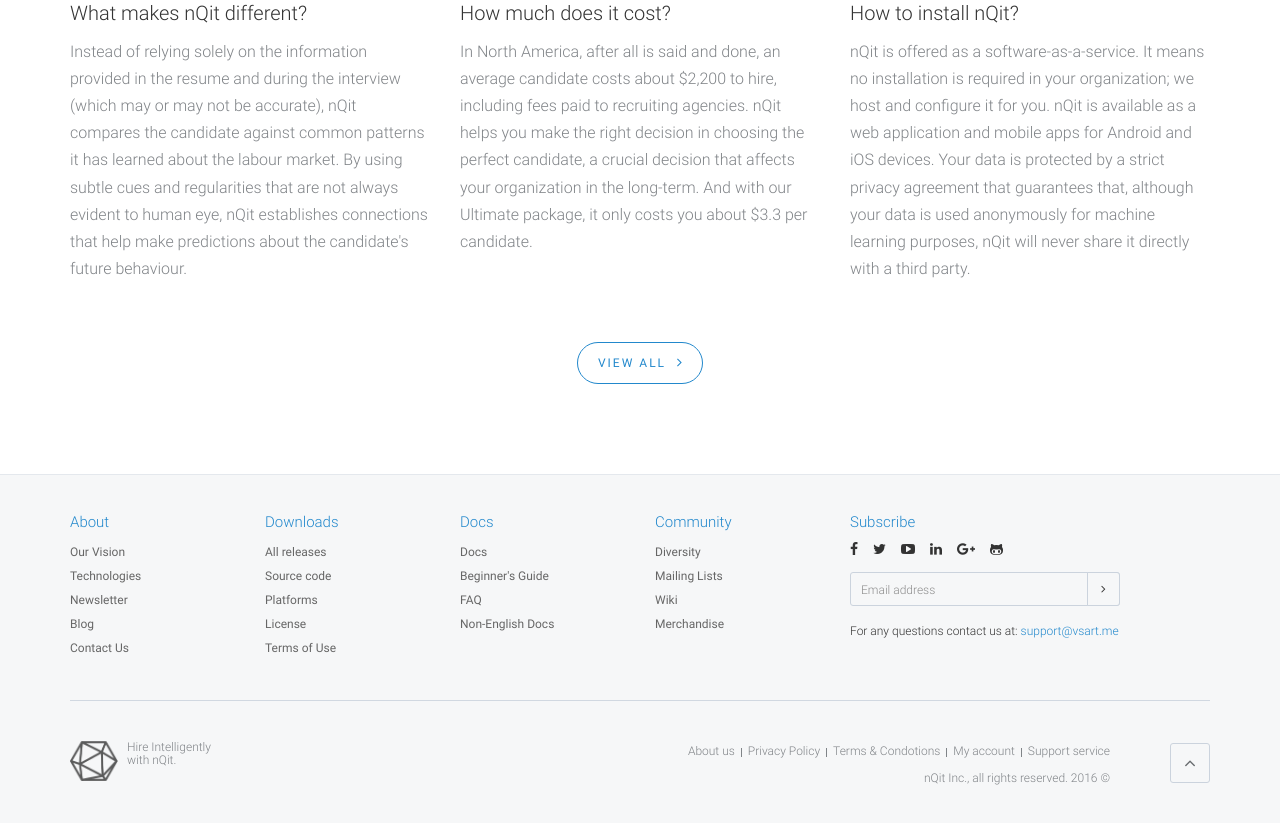
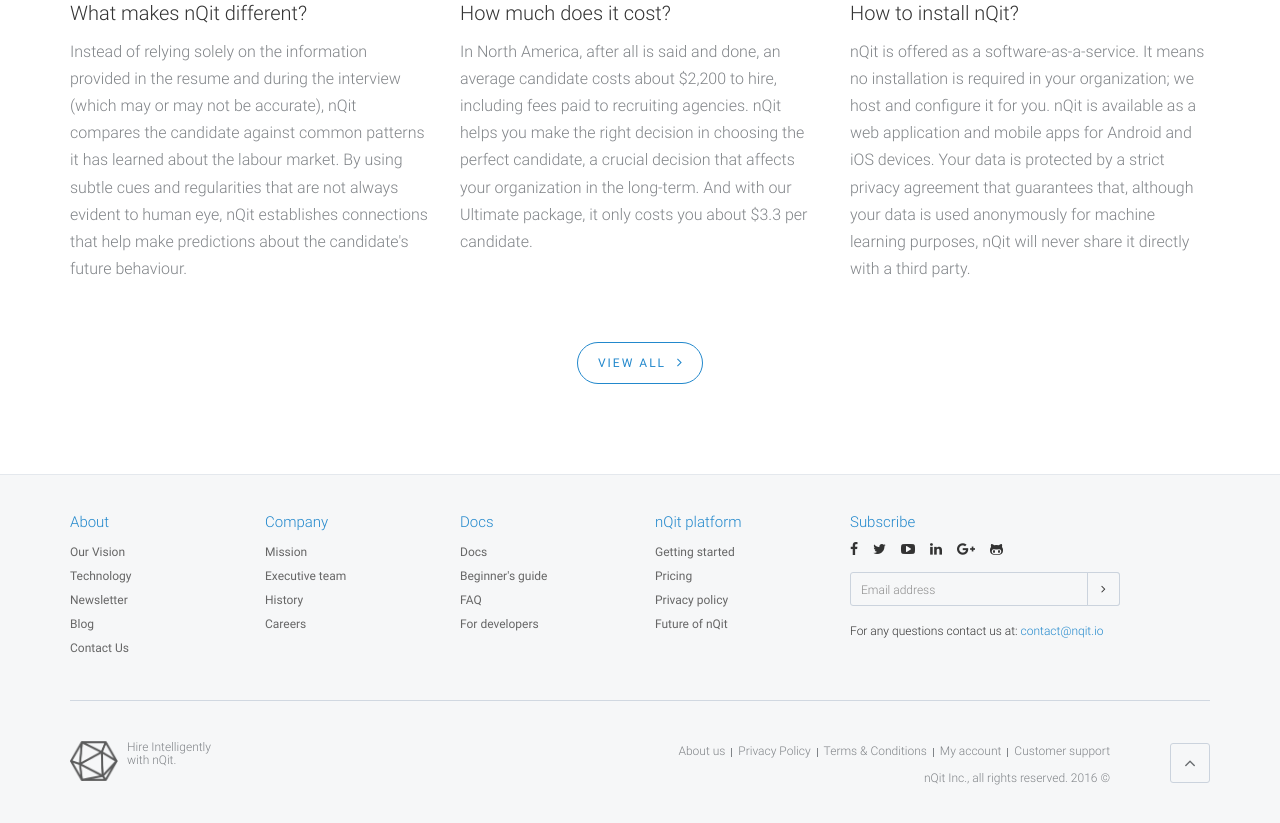
Before and after one commit to catchsparrow-fab/nqit, a plain HTML site: page company_website/template/index.html in a window 1280 px wide. Shown: the part 3981-4804 px from the top of the page. Drawn offline with Linux system fonts and the light colour scheme.

Commit message:
More home page changes

```diff
--- a/company_website/template/index.html
+++ b/company_website/template/index.html
@@ -413,7 +413,7 @@
                                                 <a href="#">Our Vision</a>
                                             </li>
                                             <li>
-                                                <a href="#">Technologies</a>
+                                                <a href="#">Technology</a>
                                             </li>
                                             <li>
                                                 <a href="#">Newsletter</a>
@@ -429,22 +429,19 @@
                                 </div>
                                 <div class="col-md-2 col-sm-2 col-xs-4">
                                     <div class="footer-extended-menu">
-                                        <h5 class="footer-extended-menu-title">Downloads</h5>
+                                        <h5 class="footer-extended-menu-title">Company</h5>
                                         <ul class="footer-extended-menu-list">
                                             <li>
-                                                <a href="#">All releases</a>
+                                                <a href="#">Mission</a>
                                             </li>
                                             <li>
-                                                <a href="#">Source code</a>
+                                                <a href="#">Executive team</a>
                                             </li>
                                             <li>
-                                                <a href="#">Platforms</a>
+                                                <a href="#">History</a>
                                             </li>
                                             <li>
-                                                <a href="#">License</a>
-                                            </li>
-                                            <li>
-                                                <a href="#">Terms of Use</a>
+                                                <a href="#">Careers</a>
                                             </li>
                                         </ul>
                                     </div>
@@ -457,13 +454,13 @@
                                                 <a href="#">Docs</a>
                                             </li>
                                             <li>
-                                                <a href="#">Beginner's Guide</a>
+                                                <a href="#">Beginner's guide</a>
                                             </li>
                                             <li>
                                                 <a href="#">FAQ</a>
                                             </li>
                                             <li>
-                                                <a href="#">Non-English Docs</a>
+                                                <a href="#">For developers</a>
                                             </li>
                                         </ul>
                                     </div>
@@ -471,19 +468,19 @@
                                 <div class="clearfix visible-xs-block"></div>
                                 <div class="col-md-2 col-sm-2 col-xs-4">
                                     <div class="footer-extended-menu">
-                                        <h5 class="footer-extended-menu-title">Community</h5>
+                                        <h5 class="footer-extended-menu-title">nQit platform</h5>
                                         <ul class="footer-extended-menu-list">
                                             <li>
-                                                <a href="#">Diversity</a>
+                                                <a href="#">Getting started</a>
                                             </li>
                                             <li>
-                                                <a href="#">Mailing Lists</a>
+                                                <a href="#">Pricing</a>
                                             </li>
                                             <li>
-                                                <a href="#">Wiki</a>
+                                                <a href="#">Privacy policy</a>
                                             </li>
                                             <li>
-                                                <a href="#">Merchandise</a>
+                                                <a href="#">Future of nQit</a>
                                             </li>
                                         </ul>
                                     </div>
@@ -533,7 +530,7 @@
                                             </form>
                                         </div>
                                         <p class="text-footer">For any questions contact us at:
-                                            <a href="mailto:support@vsart.me" target="_top">support@vsart.me</a>
+                                            <a href="mailto:contact@nqit.io" target="_top">contact@nqit.io</a>
                                         </p>
                                     </div>
                                 </div>
@@ -577,13 +574,13 @@
                                     <a href="#"> Privacy Policy </a>
                                 </li>
                                 <li>
-                                    <a href="#"> Terms & Condotions </a>
+                                    <a href="#"> Terms & Conditions </a>
                                 </li>
                                 <li>
                                     <a href="#"> My account </a>
                                 </li>
                                 <li>
-                                    <a href="#"> Support service </a>
+                                    <a href="#"> Customer support </a>
                                 </li>
                             </ul>
                             <!-- End of Footer Menu -->
```
